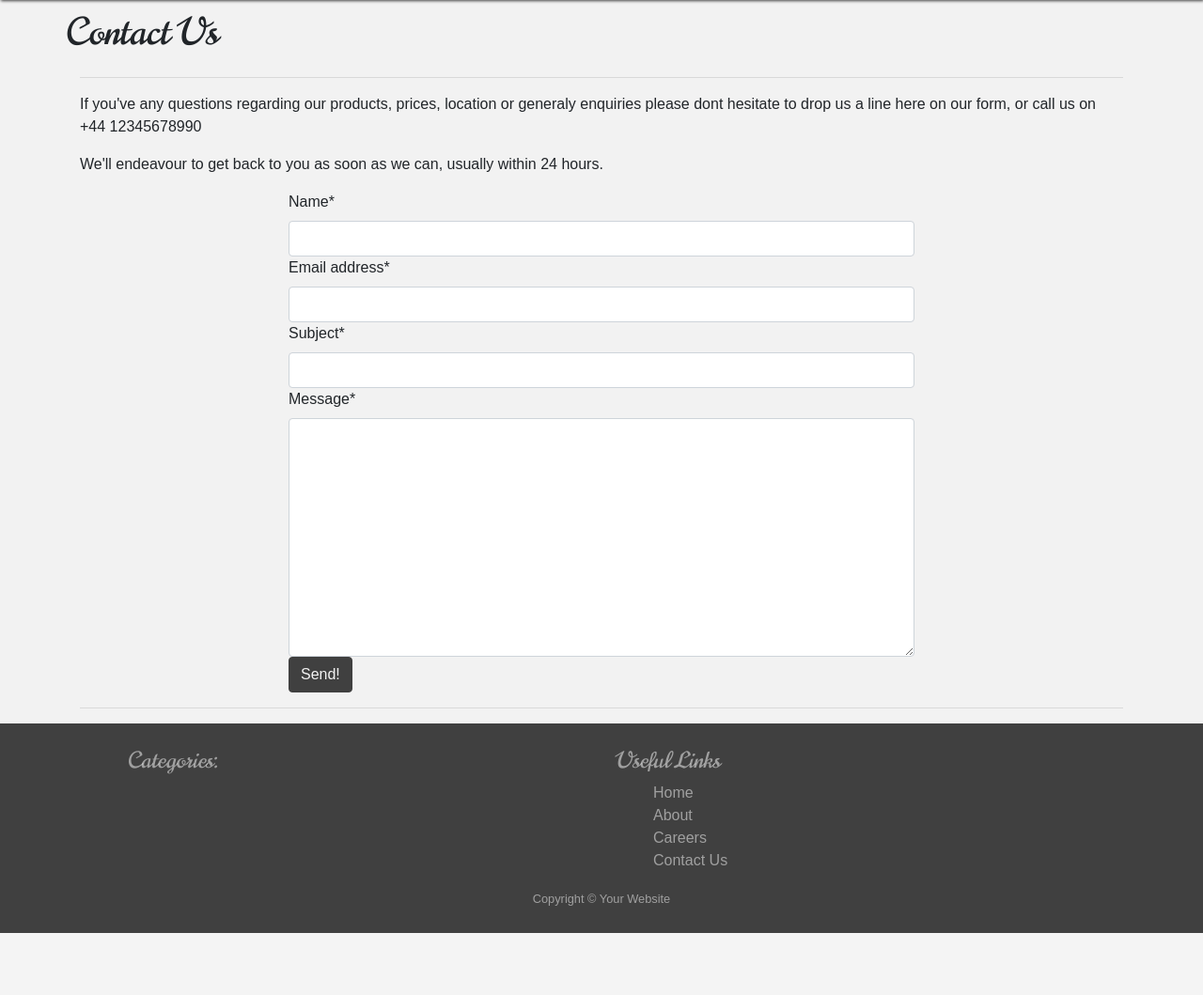
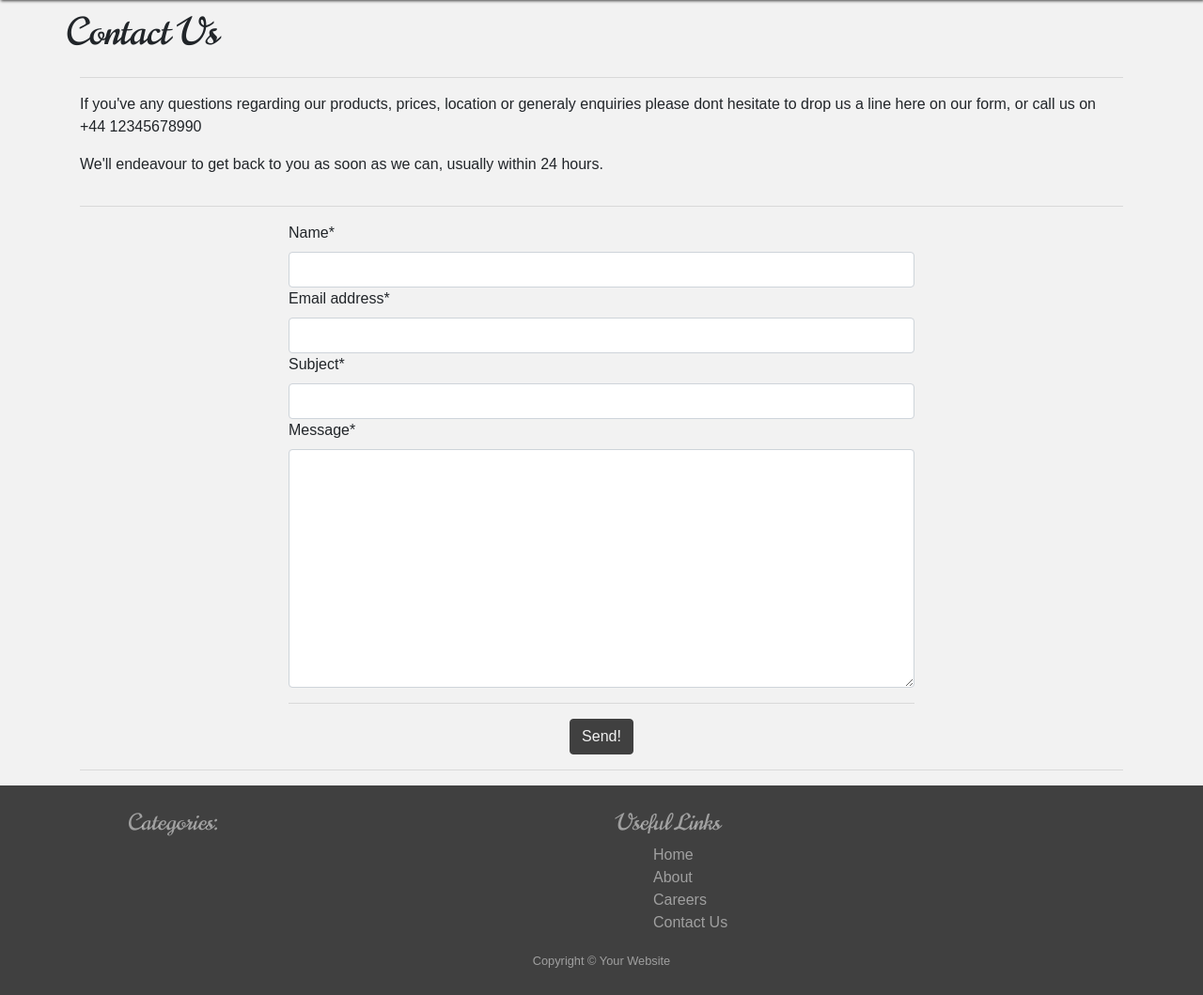
Before and after one commit to dano5342/Milestone4V2, a Django app: page /contact/ in a window 1280 px wide. Shown: the part 67-1126 px from the top of the page at 94% size. Before the commit the page ends 1060 px from the top, so only its background shows below. Run offline with Django 3.2, Linux system fonts and the light colour scheme; data that the repository does not hold is empty; parts of the project's set-up code (start-up, migrations or seed data) failed here and were passed over; some libraries are stand-ins or nearby versions; some web fonts are replaced.

Commit message:
styling done on the contact page

```diff
--- a/home/templates/contact.html
+++ b/home/templates/contact.html
@@ -15,13 +15,18 @@
                 </p>
                 <p class="text">We'll endeavour to get back to you as soon as we can, usually within 24 hours.</p>
             </div>
+
         </div>
+        <hr>
         <div class="row">
             <div class="col-12 justify-content-center">
                 <form role="form" method="POST" action="{% url 'contact' %}" class="c-form">
                     {% csrf_token %}
                     {{ contact_form | crispy }}
-                    <button class="btn btn-success" action="submit">Send!</button>
+                    <hr>
+                    <div class="d-flex justify-content-center">
+                        <button class="btn btn-success" action="submit">Send!</button>
+                    </div>
                 </form>
             </div>
         </div>
```
